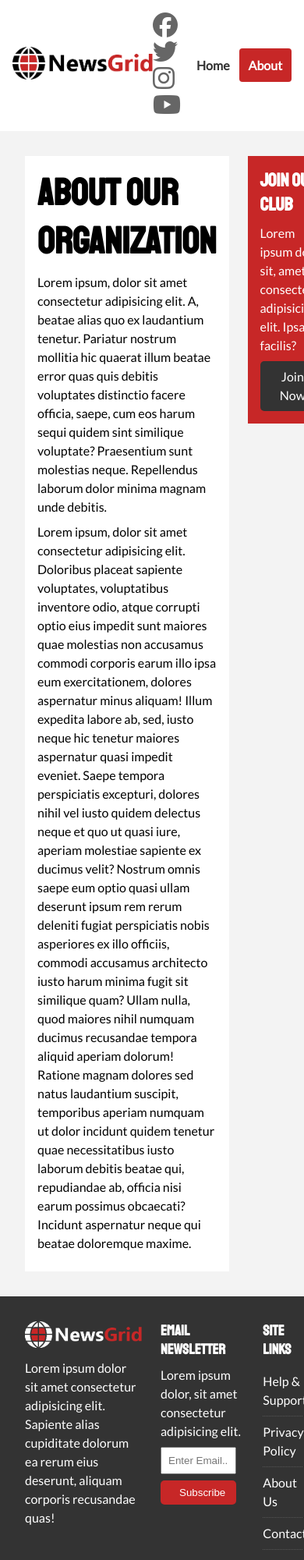
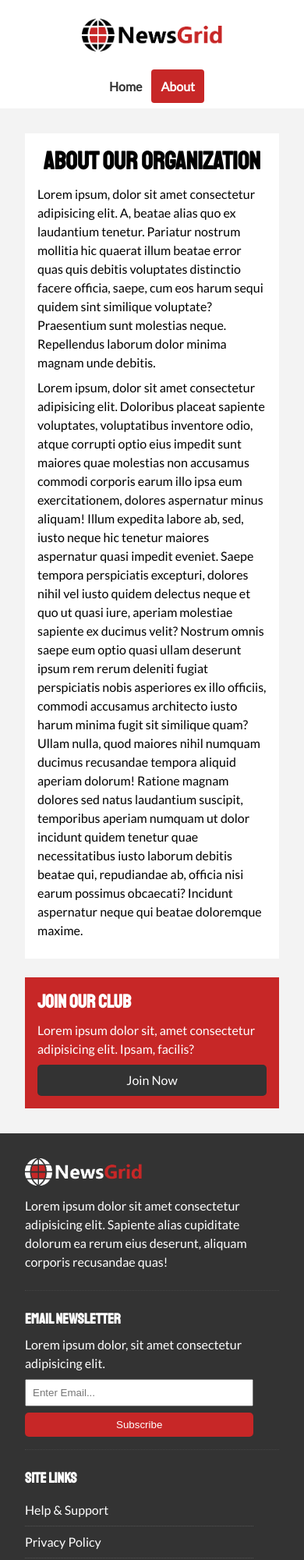
Before and after one commit to Atomiccloud/NewsGrid, a plain HTML site: page about.html in a window 390 px wide. Shown: the top 2000 px of the page at 78% size. Drawn offline with Linux system fonts and the light colour scheme.

Commit message:
Added mobile.css for tablets and phones

```diff
--- a/css/mobile.css
+++ b/css/mobile.css
@@ -0,0 +1,65 @@
+#main-nav .social {
+    display: none;
+}
+
+#main-nav .container {
+    grid-template-columns: 1fr;
+    gap: 1.2rem
+}
+
+#main-nav ul,
+#main-nav .container > a {
+    justify-self: center;
+}
+
+#main-nav .container > a {
+    padding: .5rem;
+}
+
+#home-articles .articles-container {
+    grid-template-columns: repeat(2, 1fr);
+}
+
+#home-articles .articles-container > *:first-child,
+#home-articles .articles-container > *:last-child {
+    grid-template-columns: 1fr;
+    grid-column: 1;
+}
+
+@media(max-width: 600px) {
+    /* stack grid items */
+    #showcase .showcase-container,
+    #home-articles .articles-container,
+    #footer .footer-container {
+        grid-template-columns: 1fr;
+    }
+
+    #footer .footer-container > *:last-child {
+        grid-column: 1;
+    }
+
+    #footer .footer-container > * {
+        border-bottom: #444 dotted 1px;
+        padding-bottom: 1rem;
+    }
+
+    #footer .footer-container > *:last-child,
+    #footer .footer-container > *:nth-child(3),
+    #footer .footer-container > *:nth-child(4) {
+        border: none;
+    }
+
+    .page-container {
+        grid-template-columns: 1fr;
+        /* text-align: center; */
+    }
+
+    .page-container > *:first-child {
+        grid-row: 1;
+    }
+
+    .l-heading {
+        text-align: center;
+        font-size: 2rem;
+    }
+}
--- a/css/style.css
+++ b/css/style.css
@@ -80,7 +80,7 @@ h1, h2, h3, h4, h5, h6 {
 
 .btn-light { background: var(--light);}
 .btn-primary { background: var(--primary);}
-.btn-secondar { background: var(--secondary);}
+.btn-secondary { background: var(--secondary);}
 
 .btn:hover {
     opacity: 0.9;
```
Also changed, not shown: index.html (+22 -9 lines).
